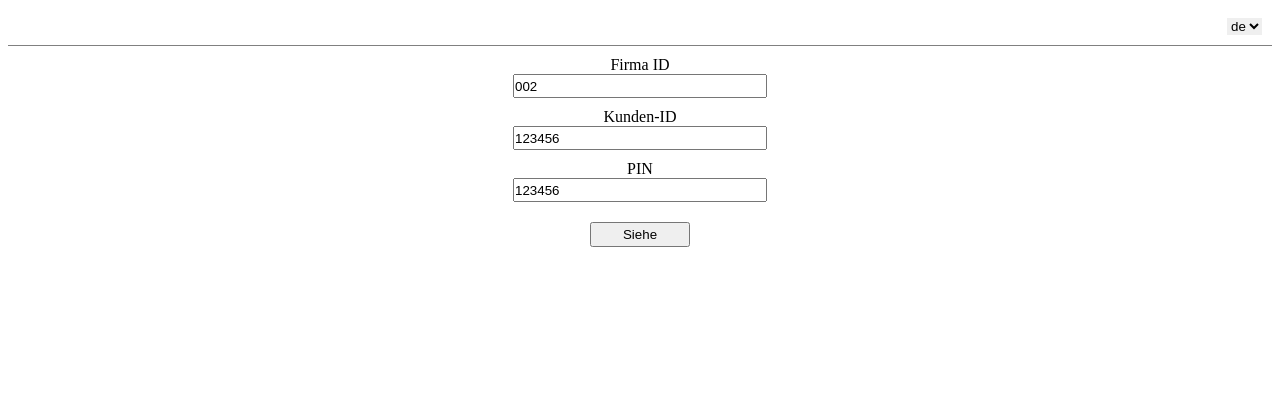
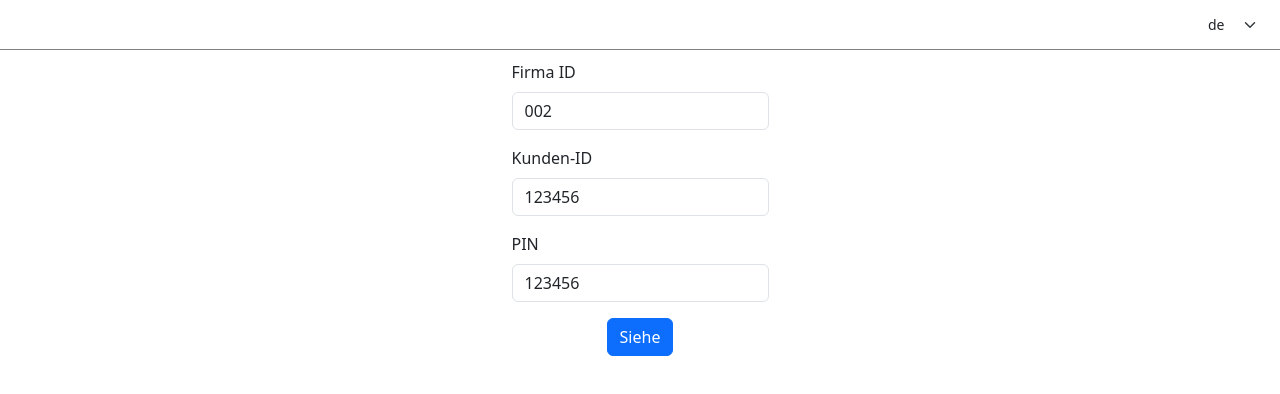
Before and after one commit to RomanShushakov/multiple_frameworks, a Vue app in the folder frontend/: page / in a window 1280 px wide. Shown: the top 394 px of the page. Built offline with nearby package versions, Linux system fonts and the light colour scheme.

Commit message:
updated styles

```diff
--- a/frontend/package.json
+++ b/frontend/package.json
@@ -9,6 +9,7 @@
     "preview": "vite preview"
   },
   "dependencies": {
+    "bootstrap": "^5.3.3",
     "vue": "^3.5.12",
     "vue-i18n": "^10.0.4"
   },
--- a/frontend/src/App.vue
+++ b/frontend/src/App.vue
@@ -1,6 +1,8 @@
 <script setup>
 // external imports
 import { ref } from 'vue';
+import "bootstrap/dist/css/bootstrap.css";
+import "bootstrap";
 
 // internal imports
 import TopBar from './components/TopBar.vue';
--- a/frontend/src/components/PinCheckForm.vue
+++ b/frontend/src/components/PinCheckForm.vue
@@ -44,15 +44,23 @@ const onCheckButtonClick = () => {
 
 <template>
   <div class=wrapper>
-    <div class="pin-check-form">
-      <label class="company-id-label" for="companyId">{{ t('companyId') }}</label>
-      <input type="text" id="companyId" name="companyId" v-model="formData.company_id">
-      <label class="customer-id-label" for="customerId">{{ t('customerId') }}</label>
-      <input type="text" id="customerId" name="customerId" v-model="formData.customer_id">
-      <label class="pin-label" for="pin">{{ t('pin') }}</label>
-      <input type="text" id="pin" name="pin" v-model="formData.pin">
-      <button class="check-button" type="button" v-on:click="onCheckButtonClick">{{ t('checkButton') }}</button>
-    </div>
+    <form>
+      <div class="mb-3">
+        <label for="companyId" class="form-label">{{ t('companyId') }}</label>
+        <input type="text" class="form-control" id="companyId" v-model="formData.company_id">
+      </div>
+      <div class="mb-3">
+        <label for="customerId" class="form-label">{{ t('customerId') }}</label>
+        <input type="text" class="form-control" id="customerId" v-model="formData.customer_id">
+      </div>
+      <div class="mb-3">
+        <label for="pin" class="form-label">{{ t('pin') }}</label>
+        <input type="text" class="form-control" id="pin" v-model="formData.pin">
+      </div>
+      <div class="button-container">
+        <button type="button" class="btn btn-primary" v-on:click="onCheckButtonClick">{{ t('checkButton') }}</button>
+      </div>
+    </form>
   </div>
 </template>
 
@@ -66,26 +74,12 @@ const onCheckButtonClick = () => {
   align-items: center;
 }
 
-.pin-check-form {
-  display: flex;
-  flex-direction: column;
+.button-container {
   margin: 0;
   padding: 0;
+  display: flex;
   width: 100%;
+  flex-direction: column;
   align-items: center;
 }
-
-input {
-  margin: 0 0 10px 0;
-  padding: 0;
-  height: 20px;
-  width: 250px;
-}
-
-button {
-  margin: 10px 0 0 0;
-  padding: 0;
-  width: 100px;
-  height: 25px;
-}
 </style>
--- a/frontend/src/components/TopBar.vue
+++ b/frontend/src/components/TopBar.vue
@@ -11,7 +11,7 @@ const { locale } = useI18n();
 <template>
   <div class=wrapper>
     <div class="lang-select-container">
-      <select class="lang-select" v-model="locale">
+      <select class="form-select form-select-sm" v-model="locale">
         <option v-for="optionLocale in SUPPORT_LOCALES" :key="optionLocale" :value="optionLocale">
           {{ optionLocale }}
         </option>
@@ -38,7 +38,8 @@ const { locale } = useI18n();
   justify-content: end;
 }
 
-.lang-select {
+.form-select {
   border: hidden;
+  width: 70px;
 }
 </style>
--- a/frontend/src/components/UsersList.vue
+++ b/frontend/src/components/UsersList.vue
@@ -14,10 +14,10 @@ defineProps({
 
 <template>
   <div class=wrapper>
-    <div class="users-list-container" v-if="users && users.length !== 0">
-      <div name="users-label" class="user-name-label-container">{{ t('usersList') }}</div>
-      <div name="users" v-for="user in users">{{ user }}</div>
-    </div>
+    <ul class="list-group" v-if="users && users.length !== 0">
+      <li class="list-group-item user-name-label">{{ t('usersList') }}</li>
+      <li class="list-group-item" v-for="user in users">{{ user }}</li>
+    </ul>
   </div>
 </template>
 
@@ -40,8 +40,11 @@ defineProps({
   align-items: center;
 }
 
-.user-name-label-container {
-  font-size: 16px;
+.list-group {
+  width: 30%;
+}
+
+.user-name-label {
   font-weight: 600;
 }
 </style>
```
